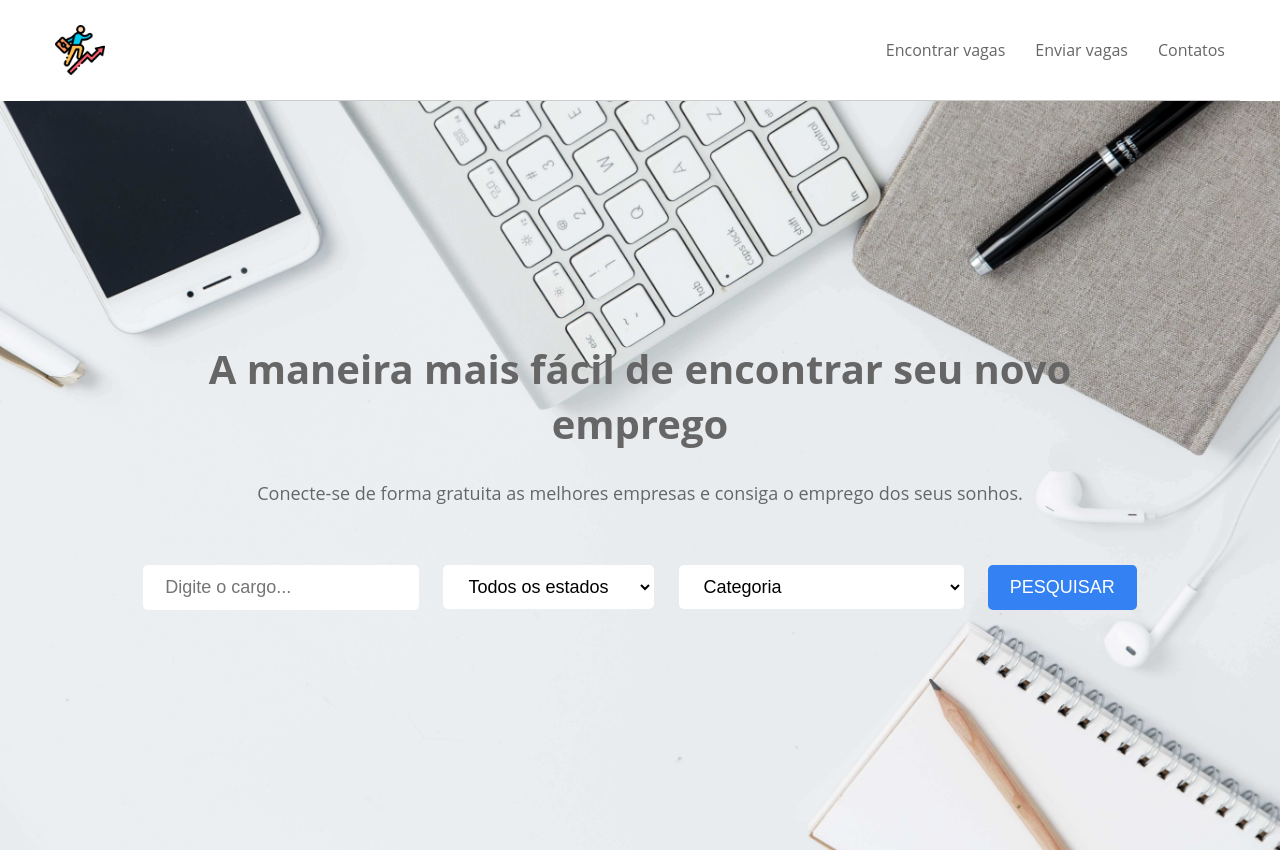
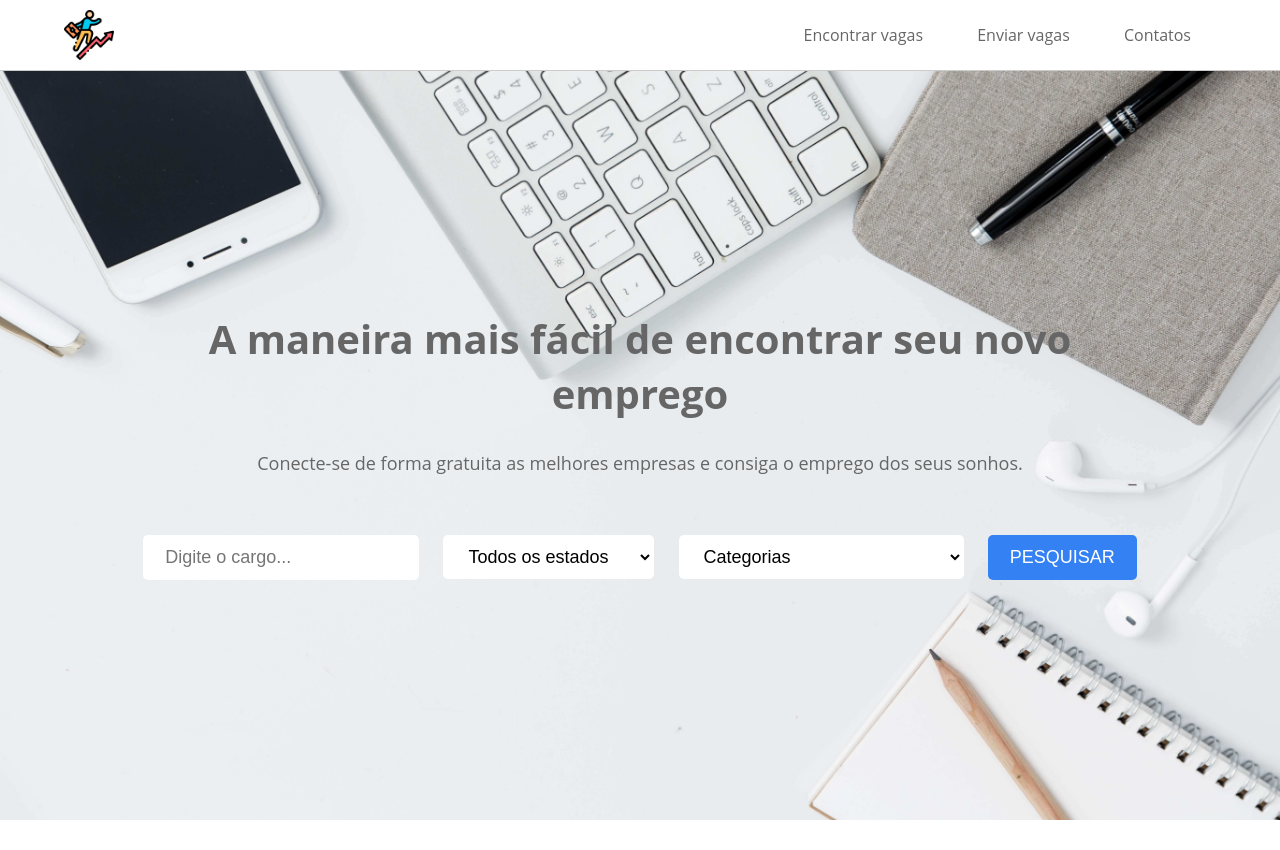
Before and after one commit to LuizMadrid/Projeto-VagasDeEmprego-Estudo-, a plain HTML site: page index.html in a window 1280 px wide. Shown: the top 850 px of the page. Drawn offline with Linux system fonts and the light colour scheme.

Commit message:
Feita correção de bugs.

```diff
--- a/css/estilo.css
+++ b/css/estilo.css
@@ -9,6 +9,7 @@
 /* Geral */
 html {
   font-family: "Open Sans", sans-serif;
+  /* overflow-x: hidden; */
 }
 
 body {
@@ -27,18 +28,18 @@ span {
   color: #666;
 }
 
-.interface {
+/* #interface {
   max-width: 1920px;
   width: 100%;
-}
+} */
 
 /* Início da configuracao do Cabecalho */
 
 header {
   position: relative;
-  top: 0px;
   height: auto;
   width: 100%;
+  border-top: 1px solid #ccc;
 }
 
 /* Fim da configuracao do Cabecalho */
@@ -46,56 +47,54 @@ header {
 /* Início da configuracao da barra de navegacao */
 
 nav {
-  position: fixed;
-  top: 0px;
-  height: 100%;
+  position: relative;
+  margin-right: auto;
+  margin-left: auto;
   width: 100%;
+
   z-index: 1;
   background-color: white;
-  border-bottom: 1px solid #ccc;
+  max-width: 116.125rem;
 }
 
-nav::after {
-  clear: both;
-  content: "";
-  display: block;
-}
+.nav-container {
+  display: flex;
+  justify-content: space-between;
+  align-items: center;
 
-nav.nav-container {
-  max-width: 1200px;
-  position: relative;
-  margin-left: auto;
-  margin-right: auto;
+  height: 4.375rem;
+  margin: 0% 5%;
 }
 
 img#logo {
-  width: 50px;
-  height: 50px;
-  margin-top: 25px; /* Deixar a logo no meio da nav */
-  margin-left: 15px; /* Seoarar a logo do lago esquerdo */
+  width: 3.125rem;
+  height: 3.125rem;
 }
 
-nav.nav-container ul {
-  float: right; /* Jogando a barra pro lado direito */
-  height: 100px;
-  line-height: 100px; /* Deixando a nav no meio */
+.nav-container ul {
   margin: 0px;
 }
 
-nav.nav-container li {
+.nav-container li {
+  display: inline-block;
+
   list-style: none;
-  float: left;
   margin: 0px 15px;
 }
 
-nav.nav-container li a {
+.nav-container li a {
   text-decoration: none;
   color: #666;
   transition: 0.5s;
+  padding: 0.3125rem 0.625rem 0rem 0.625rem;
 }
 
-nav.nav-container li a:hover {
+.nav-container li a:hover {
   color: #3381f3;
+  border-bottom: 0.225rem solid #3381f3;
+  border-radius: 0.5rem 0.5rem 0.125rem 0.125rem;
+  padding-bottom: 0.3125rem;
+  background-color: #6d6d6d44;
 }
 
 /* Fim da configuracao da barra de navegacao */
@@ -214,6 +213,8 @@ div.area-compania {
 div.area-compania img {
   width: 100px;
   margin-top: 2.5px;
+  margin-left: 25px;
+  /* border: 1px solid red; */
 }
 
 div.info-compania {
@@ -271,6 +272,7 @@ div.tipo-trabalho span {
   line-height: 20px;
   border-radius: 5px;
   color: white;
+  letter-spacing: 0.125rem;
 }
 
 span.clt {
--- a/index.html
+++ b/index.html
@@ -8,24 +8,25 @@
     <link rel="stylesheet" href="css/estilo.css" />
     <script
       src="https://kit.fontawesome.com/af95fc2e99.js"
-      crossorigin="anonymous"
-    ></script>
+      crossorigin="anonymous"></script>
   </head>
   <body>
     <div id="interface">
-      <header>
-        <!-- ↑↑ [header] Início do Cabeçalho -->
-        <nav class="nav-container">
-          <!-- ↑↑ [nav] Início do menu de Navegação -->
+      <nav>
+        <!-- ↑↑ [nav] Início do menu de Navegação -->
+        <div class="nav-container">
           <img id="logo" src="img/logo.png" alt="Logo do Site" />
           <ul>
             <li><a href="#">Encontrar vagas</a></li>
             <li><a href="#">Enviar vagas</a></li>
             <li><a href="#">Contatos</a></li>
           </ul>
-          <!-- ↓↓ [nav] Fim do menu de Navegação -->
-        </nav>
+        </div>
+        <!-- ↓↓ [nav] Fim do menu de Navegação -->
+      </nav>
 
+      <header>
+        <!-- ↑↑ [header] Início do Cabeçalho -->
         <div id="main-banner">
           <div id="search-form">
             <!-- ↑↑ Formulario de pesquisar vagas -->
@@ -42,15 +43,22 @@
               <select name="regiao">
                 <option value="">Todos os estados</option>
                 <option value="RJ">Rio de Janeiro</option>
-                <option value="SP">Sáo Paulo</option>
+                <option value="SP">São Paulo</option>
                 <option value="RS">Rio Grande do Sul</option>
                 <option value="SC">Santa Catarina</option>
               </select>
 
               <select name="categoria">
-                <option value="">Categoria</option>
+                <option value="">Categorias</option>
+
                 <optgroup label="Tecnologia">
                   <option value="">Ciêntista da Computação</option>
+                  <option value="">Eletricista</option>
+                </optgroup>
+
+                <optgroup label="Humanas">
+                  <option value="">Médico(a)</option>
+                  <option value="">Dentista</option>
                 </optgroup>
               </select>
 
```
